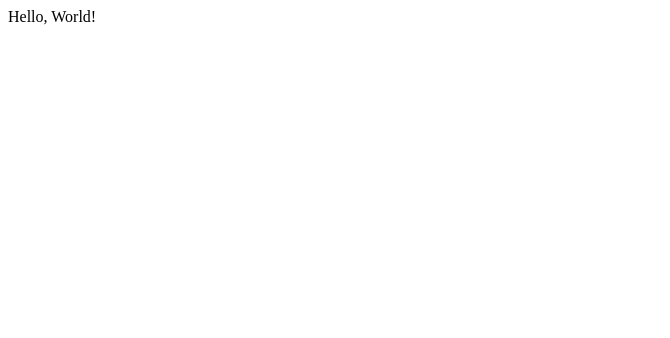
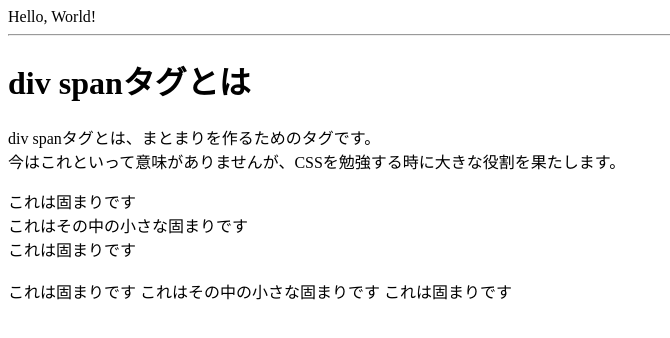
Before and after one commit to keito0904/html_basic, a plain HTML site: page index.html in a window 1280 px wide. Shown: the whole page, without its empty margins (0-670 px from the left). Drawn offline with Linux system fonts and the light colour scheme.

Commit message:
div,span

```diff
--- a/index.html
+++ b/index.html
@@ -8,5 +8,25 @@
   </head>
   <body>
     Hello, World!
+    <hr>
+    <h1>div spanタグとは</h1>
+    <p>
+      div spanタグとは、まとまりを作るためのタグです。<br>
+      今はこれといって意味がありませんが、CSSを勉強する時に大きな役割を果たします。
+    </p>
+
+    <div>
+      これは固まりです
+      <div>これはその中の小さな固まりです</div>
+      これは固まりです
+    </div>
+
+    <br>
+
+    <div>
+      これは固まりです
+      <span>これはその中の小さな固まりです</span>
+      これは固まりです
+    </div>
   </body>
 </html>
```
